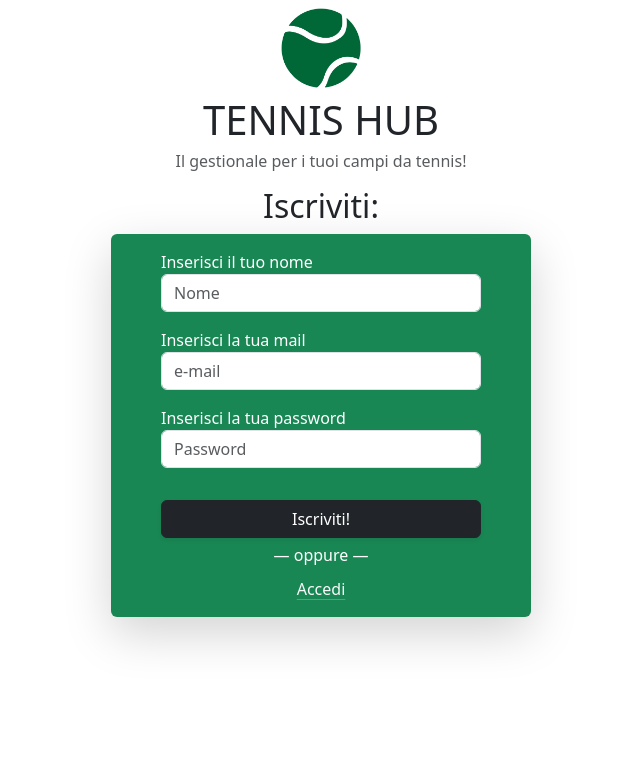
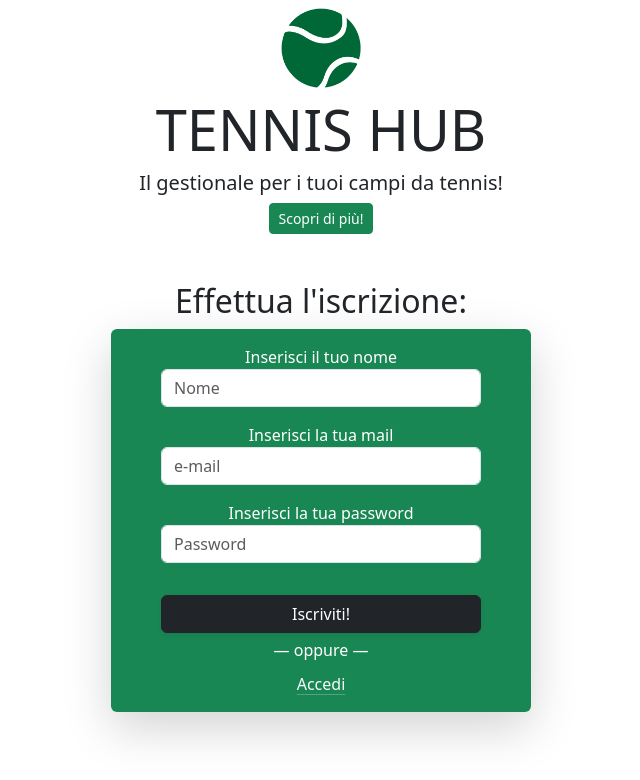
Before and after one commit to immacolato/vue-arenella-borettaz-castagna, a Vue app: page /sign-up in a window 1280 px wide. Shown: the top 780 px of the page, without its empty margins (319-959 px from the left). Built offline with nearby package versions, Linux system fonts and the light colour scheme.

Commit message:
feat: added component "jumbotron" to sign up and login pages

```diff
--- a/src/components/Login.vue
+++ b/src/components/Login.vue
@@ -1,12 +1,13 @@
 <template>
     <div class="container">
-        <div class="text-center">
+        <div class="text-center jumbotron">
             <img class="logo mt-2" src="../assets/logoTennis.png" alt="Tennis Logo" />
-            <h1 class="mt-2">TENNIS HUB</h1>
-            <h6 class="text-body-secondary">Il gestionale per i tuoi campi da tennis!</h6>
-            <h2 class="mt-5">Effettua l'accesso:</h2>
-        </div>
-        <div>
+            <h1 class="mt-2 display-4">TENNIS HUB</h1>
+            <h6 class="lead">Il gestionale per i tuoi campi da tennis!</h6>
+            <a class="btn btn-success btn-sm" href="#" role="button">Scopri di più!</a>
+            <div>
+                <h2 class="mt-5">Effettua l'accesso:</h2>
+            </div>
             <div class="register col-md-6 mx-auto bg-success text-white rounded shadow-lg"
                 style="max-width: 420px; margin: 0 auto;">
                 <div class="d-flex flex-column" style="max-width: 320px; margin: 0 auto;">
--- a/src/components/SignUp.vue
+++ b/src/components/SignUp.vue
@@ -1,12 +1,13 @@
 <template>
   <div class="container ">
-    <div class="text-center ">
+    <div class="text-center jumbotron">
       <img class="logo mt-2" src="../assets/logoTennis.png" alt="Tennis Logo" />
-      <h1 class="mt-2">TENNIS HUB</h1>
-      <h6 class="text-body-secondary">Il gestionale per i tuoi campi da tennis!</h6>
-      <h2 class="mt-3">Iscriviti:</h2>
-    </div>
-    <div>
+      <h1 class="mt-2 display-4">TENNIS HUB</h1>
+      <h6 class="lead">Il gestionale per i tuoi campi da tennis!</h6>
+      <a class="btn btn-success btn-sm" href="#" role="button">Scopri di più!</a>
+      <div>
+        <h2 class="mt-5">Effettua l'iscrizione:</h2>
+      </div>
       <form @submit.prevent="signUp" class="register col-md-6 mx-auto bg-success text-white rounded shadow-lg"
         style="max-width: 420px; margin: 0 auto;">
         <div class="d-flex flex-column mb-5" style="max-width: 320px; margin: 0 auto;">
```
